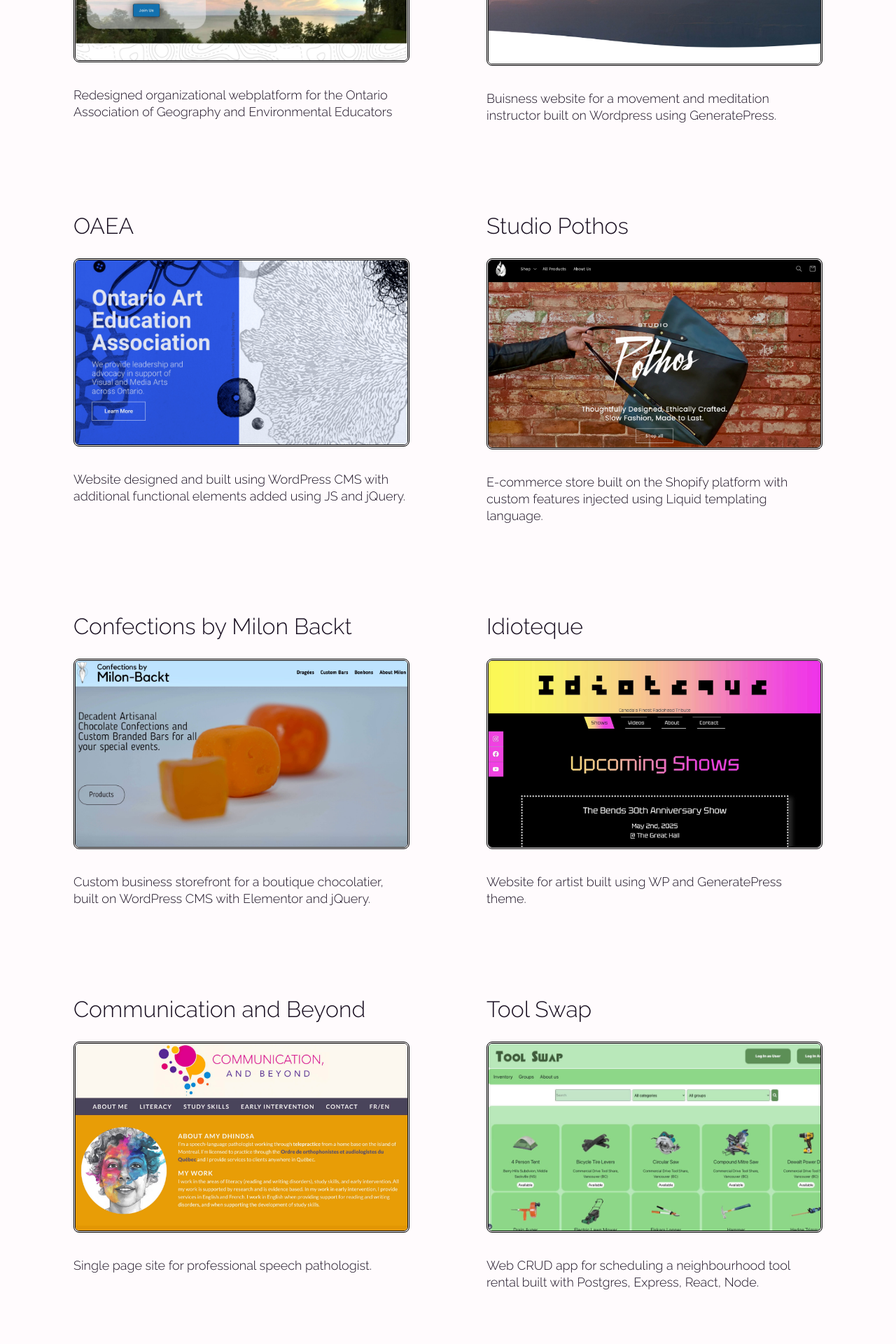
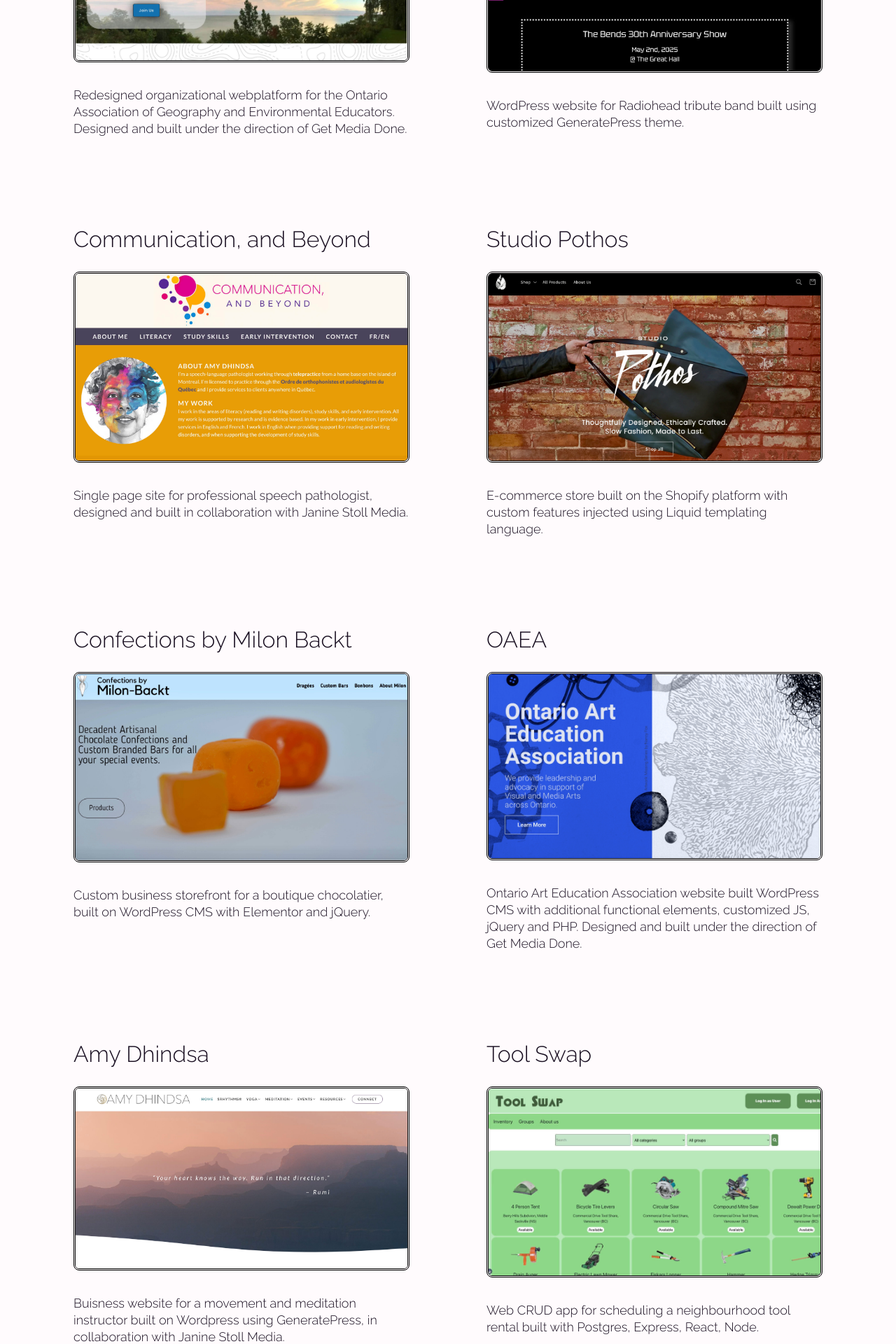
Before and after one commit to FortunateSmith/portfolio-styled-components, a React (Create React App) app: page / in a window 1280 px wide. Shown: the part 1820-3740 px from the top of the page at 70% size. Built offline with nearby package versions, Linux system fonts and the light colour scheme.

Commit message:
update project descriptions and reorder

```diff
--- a/src/components/Projects/Projects.js
+++ b/src/components/Projects/Projects.js
@@ -7,7 +7,6 @@ import {
 	InfoColumn,
 	SubTitle,
 	Anchor,
-
 } from "../InfoSection/InfoSection.elements";
 import {
 	ProjectSection,
@@ -17,7 +16,6 @@ import {
 	ProjectTitle,
 	ProjectHeading,
 	SectionDescription,
-
 } from "./Projects.elements";
 
 const Projects = ({
@@ -41,7 +39,7 @@ const Projects = ({
 	description8,
 	description9,
 	id,
-  sectionDescription
+	sectionDescription,
 	// topLine,
 	// lightTopLine
 }) => {
@@ -67,16 +65,16 @@ const Projects = ({
 								<SubTitle>{description6}</SubTitle>
 							</Project>
 						</InfoColumn>
+							{/* project #2 */}
               <InfoColumn>
-            {/* project #2 */}
 							<Project>
-                <Anchor href="https://amydhindsa.ca">
-                  <ProjectTitle>Amy Dhindsa</ProjectTitle>
+								<Anchor href="http://idioteque.ca">
+									<ProjectTitle>Idioteque</ProjectTitle>
 									<ImageWrapper>
-                    <Img src={img5} />
+										<Img src={img8} />
 									</ImageWrapper>
 								</Anchor>
-                <SubTitle>{description5}</SubTitle>
+								<SubTitle>{description8}</SubTitle>
 							</Project>
 						</InfoColumn>
 					</ProjectInfoRow>
@@ -85,13 +83,13 @@ const Projects = ({
 						{/* project #3 */}
             <InfoColumn>
 							<Project>
-                <Anchor href="https://ontarioarteducationassociation.org">
-                  <ProjectTitle>OAEA</ProjectTitle>
+								<Anchor href="https://communicationandbeyond.ca">
+									<ProjectTitle>Communication, and Beyond</ProjectTitle>
 									<ImageWrapper>
-                    <Img src={img2} />
+										<Img src={img7} />
 									</ImageWrapper>
 								</Anchor>
-                <SubTitle>{description2}</SubTitle>
+								<SubTitle>{description7}</SubTitle>
 							</Project>
 						</InfoColumn>
 						{/* project #4 */}
@@ -124,13 +122,13 @@ const Projects = ({
 						{/* project #6 */}
 						<InfoColumn>
 							<Project>
-                <Anchor href="http://idioteque.ca">
-                  <ProjectTitle>Idioteque</ProjectTitle>
+								<Anchor href="https://ontarioarteducationassociation.org">
+									<ProjectTitle>OAEA</ProjectTitle>
 									<ImageWrapper>
-                    <Img src={img8} />
+										<Img src={img2} />
 									</ImageWrapper>
 								</Anchor>
-                <SubTitle>{description8}</SubTitle>
+								<SubTitle>{description2}</SubTitle>
 							</Project>
 						</InfoColumn>
 					</ProjectInfoRow>
@@ -140,13 +138,13 @@ const Projects = ({
 						{/* project #7 */}
 						<InfoColumn>
 							<Project>
-                <Anchor href="https://communicationandbeyond.ca">
-                  <ProjectTitle>Communication and Beyond</ProjectTitle>
+								<Anchor href="https://amydhindsa.ca">
+									<ProjectTitle>Amy Dhindsa</ProjectTitle>
 									<ImageWrapper>
-                    <Img src={img7} />
+										<Img src={img5} />
 									</ImageWrapper>
 								</Anchor>
-                <SubTitle>{description7}</SubTitle>
+								<SubTitle>{description5}</SubTitle>
 							</Project>
 						</InfoColumn>
 						{/* project #8 */}
@@ -192,7 +190,6 @@ const Projects = ({
 				</Fade>
 			</Container>
 		</ProjectSection>
-
 	);
 };
 
--- a/src/pages/HomePage/ProjectData.js
+++ b/src/pages/HomePage/ProjectData.js
@@ -9,13 +9,13 @@ export const homeObjFive = {
   lightTextDesc: false,
   headline: "Projects",
   description: "Web CRUD app for scheduling a neighbourhood tool rental built with Postgres, Express, React, Node.",
-  description2: "Website designed and built using WordPress CMS with additional functional elements added using JS and jQuery.",
+  description2: "Ontario Art Education Association website  built WordPress CMS with additional functional elements, customized JS, jQuery and PHP. Designed and built under the direction of Get Media Done.",
   description3: "E-commerce store built on the Shopify platform with custom features injected using Liquid templating language.",
   description4: "Custom business storefront for a boutique chocolatier, built on WordPress CMS with Elementor and jQuery.",
-  description5: "Buisness website for a movement and meditation instructor built on Wordpress using GeneratePress.",
-  description6: "Redesigned organizational webplatform for the Ontario Association of Geography and Environmental Educators",
-  description7: "Single page site for professional speech pathologist.",
-  description8: "Website for artist built using WP and GeneratePress theme.",
+  description5: "Buisness website for a movement and meditation instructor built on Wordpress using GeneratePress, in collaboration with Janine Stoll Media.",
+  description6: "Redesigned organizational webplatform for the Ontario Association of Geography and Environmental Educators. Designed and built under the direction of Get Media Done.",
+  description7: "Single page site for professional speech pathologist, designed and built in collaboration with Janine Stoll Media.",
+  description8: "WordPress website for Radiohead tribute band built using customized GeneratePress theme.",
   description9: "Redisign of existing artist site built on SquareSpace.",
   buttonLabel: "",
   img: require("../../images/ToolSwap.jpg"),
```
Lines whose indentation alone changed are shown as unchanged.
